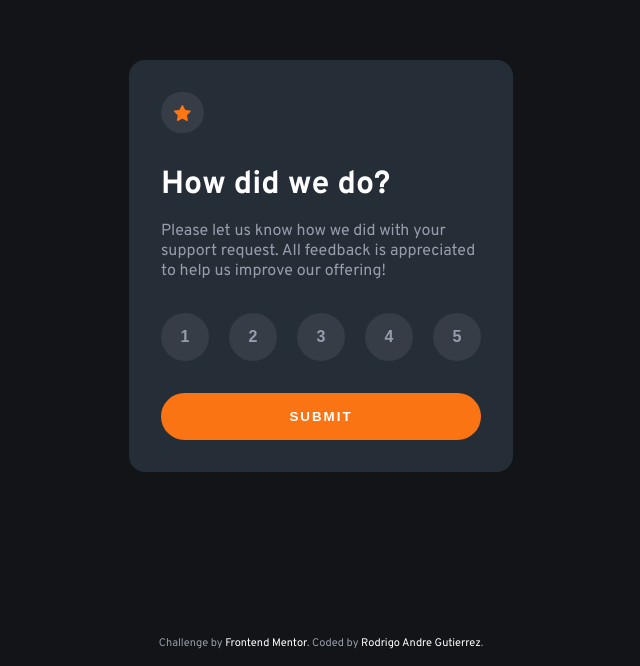
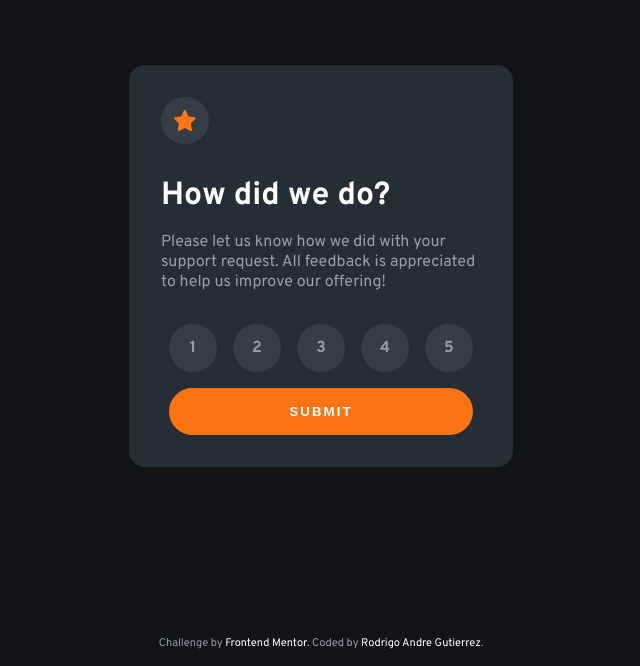
Before and after one commit to rodrigoandregg/interactive-rating-component-main, a website: page index.html in a window 1280 px wide. Shown: the part 134-800 px from the top of the page, without its empty margins (319-959 px from the left). Drawn offline with Linux system fonts and the light colour scheme.

Commit message:
change html inputs structure

```diff
--- a/index.html
+++ b/index.html
@@ -14,33 +14,40 @@
   <!-- Rating state start -->
   <main class="card">
     <div class="card__content rating" id="rating">
-      <figure class="card__picture card__picture--rating">
-        <img class="card__img" src="./src/images/icon-star.svg" alt="">
-      </figure>
+      <img class="card__star" src="./src/images/icon-star.svg" alt="star icon" aria-hidden="true">
       <div class="card__info">
         <h1 class="card__title">How did we do?</h1>
         <p class="card__paragraph">Please let us know how we did with your support request. All feedback is
           appreciated
           to help us improve our offering!</p>
       </div>
-      <div class="card__buttons">
-        <button class="card__btn">1</button>
-        <button class="card__btn">2</button>
-        <button class="card__btn">3</button>
-        <button class="card__btn">4</button>
-        <button class="card__btn">5</button>
-      </div>
-      <button class="card__cta">Submit</button>
+      <form class="card__form">
+        <fieldset class="card__buttons">
+          <input type="radio" name="btn" id="1" class="card__input">
+          <label for="1" class="card__btn">1</label>
+          <input type="radio" name="btn" id="2" class="card__input">
+          <label for="2" class="card__btn">2</label>
+          <input type="radio" name="btn" id="3" class="card__input">
+          <label for="3" class="card__btn">3</label>
+          <input type="radio" name="btn" id="4" class="card__input">
+          <label for="4" class="card__btn">4</label>
+          <input type="radio" name="btn" id="5" class="card__input">
+          <label for="5" class="card__btn">5</label>
+        </fieldset>
+        <button class="card__cta">Submit</button>
+      </form>
     </div>
 
     <div class="card__content thanks" id="thanks">
       <figure class="card__picture card__picture--thanks">
-        <img class="card__img card__img--thanks" src="./src/images/illustration-thank-you.svg" alt="">
+        <img class="card__img card__img--thanks" src="./src/images/illustration-thank-you.svg" alt="phone illustraion"
+          aria-hidden="true">
       </figure>
       <p class="card__paragraph card__paragraph--thanks">You selected out of 5</p>
       <div class="card__info card__info--thanks">
         <h2 class="card__title card__title--thanks">Thank you!</h2>
-        <p class="card__paragraph card__paragraph">We appreciate you taking the time to give a rating. If you ever need
+        <p class="card__paragraph card__paragraph">We appreciate you taking the time to give a rating. If you ever
+          need
           more support,
           don’t hesitate to get in touch!</p>
       </div>
--- a/src/js/main.js
+++ b/src/js/main.js
@@ -13,8 +13,9 @@ ratingBtn.forEach((btn) => {
   });
 });
 
-const onSubmit = () => {
+const onSubmit = (event) => {
   if (score !== undefined) {
+    event.preventDefault();
     cardContentThanks.style.display = "flex";
     cardContentRating.style.display = "none";
     thanksParagraph.textContent = `You selected ${score} out of 5`;
--- a/src/sass/_reset.scss
+++ b/src/sass/_reset.scss
@@ -1,3 +1,5 @@
+@import "vars";
+
 * {
   margin: 0;
   padding: 0;
--- a/src/sass/style.scss
+++ b/src/sass/style.scss
@@ -1,4 +1,3 @@
-@import "vars";
 @import "reset";
 @import "boxes";
 
@@ -13,7 +12,6 @@ body {
 .card {
   @include flexBox;
   background: $card-bg;
-  min-width: 16rem;
   max-width: 24rem;
   margin: 1rem;
   border-radius: 1rem;
@@ -25,9 +23,11 @@ body {
     gap: 2rem;
   }
 
-  &__picture--rating {
+  &__star {
     @include btn;
     align-self: start;
+    width: 3rem;
+    overflow: visible;
   }
 
   &__info {
@@ -57,10 +57,15 @@ body {
     }
   }
 
+  &__form {
+    @include flexBox;
+  }
+
   &__buttons {
     @include flexBox($fd: row, $jc: space-between);
     padding: 0;
     width: 100%;
+    border: none;
   }
 
   &__btn {
@@ -70,12 +75,18 @@ body {
     color: $p-color;
     font-size: 1rem;
     font-weight: 700;
+    user-select: none;
+    cursor: pointer;
+
     &:hover {
       color: $light;
       background: $primary;
     }
+  }
 
-    &:focus {
+  &__input {
+    display: none;
+    &:checked + .card__btn {
       background: $p-color;
       color: $light;
     }
@@ -88,6 +99,7 @@ body {
     text-transform: uppercase;
     letter-spacing: 2px;
     font-weight: 700;
+    cursor: pointer;
 
     width: 100%;
     padding: 1rem;
```
Also changed, not shown: src/css/style.css, 1 other file.
